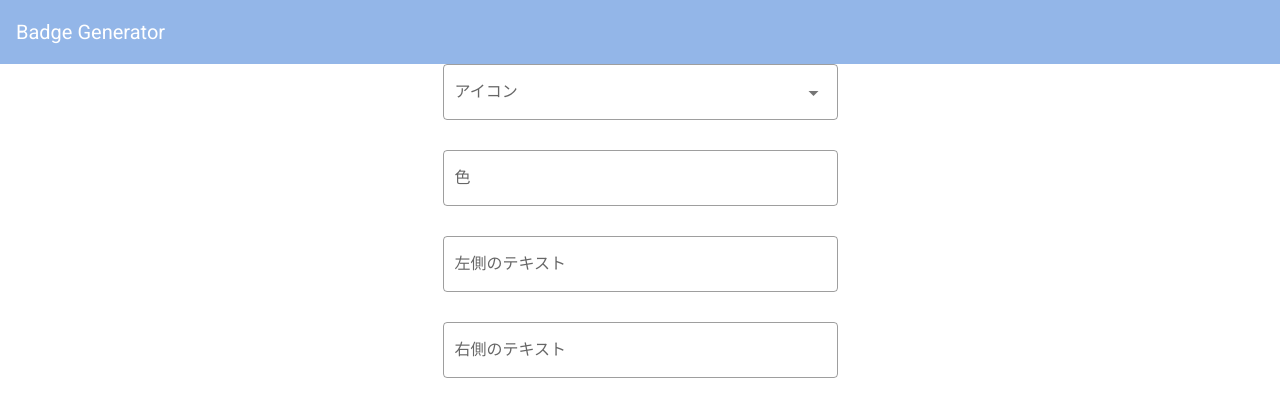
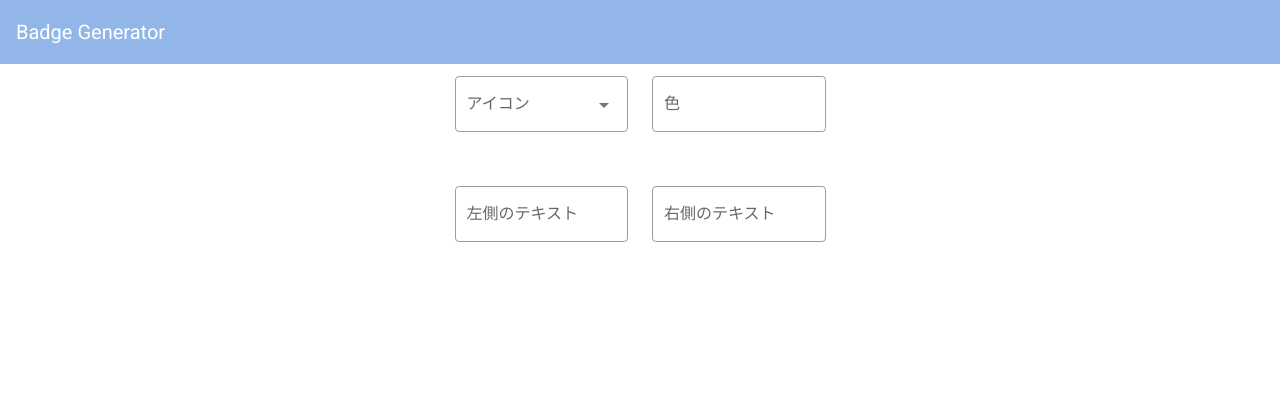
Before and after one commit to kyoruni/badge-generator, a Vue app: page / in a window 1280 px wide. Shown: the top 416 px of the page. Built offline with nearby package versions, Linux system fonts and the light colour scheme.

Commit message:
:wrench: フォームの表示サイズ調整

```diff
--- a/src/components/Generator/InputForm.vue
+++ b/src/components/Generator/InputForm.vue
@@ -1,14 +1,20 @@
 <template>
   <div class="input-form">
     <v-row>
-      <v-select :items="icons" label="アイコン" outlined/>
+      <v-col cols="6">
+        <v-select :items="icons" label="アイコン" outlined/>
+      </v-col>
+      <v-col cols="6">
+        <v-text-field label="色" outlined/>
+      </v-col>
     </v-row>
     <v-row>
-      <v-text-field label="色" outlined/>
-    </v-row>
-    <v-row>
-      <v-text-field label="左側のテキスト" outlined/>
-      <v-text-field label="右側のテキスト" outlined/>
+      <v-col cols="6">
+        <v-text-field label="左側のテキスト" outlined/>
+      </v-col>
+      <v-col cols="6">
+        <v-text-field label="右側のテキスト" outlined/>
+      </v-col>
     </v-row>
   </div>
 </template>
```
